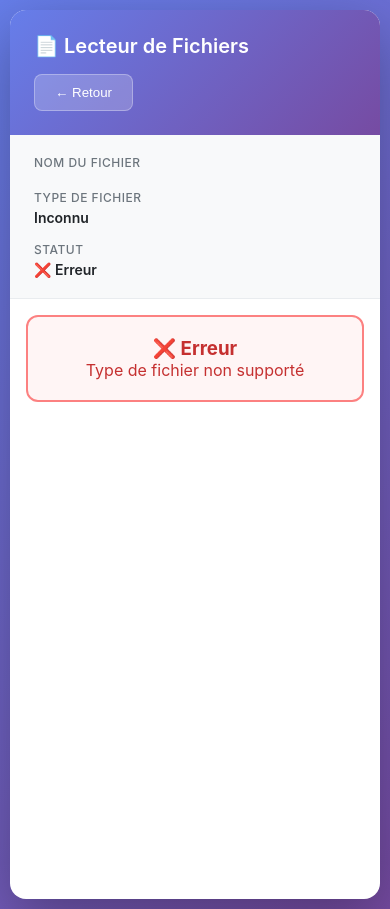
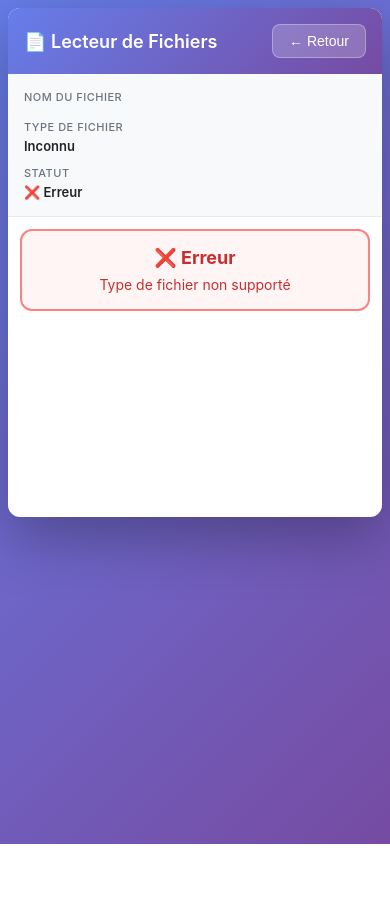
Before and after one commit to maodok595-ai/Etude-line, a Python web app: template templates/lecteur_fichiers.html in a window 390 px wide. After the commit the page ends 844 px from the top, so only its background shows below. Run offline with Jinja, Linux system fonts and the light colour scheme; the template is opened without the code that fills it, so the values that code supplies are empty; some libraries are stand-ins or nearby versions.

Commit message:
Improve file reader for better mobile usability
Update `templates/lecteur_fichiers.html` to implement responsive design using media queries for mobile devices. Adjust padding, font sizes, layout for headers, file information, content, and controls. Optimize image/video display and loading indicators for smaller screens.

Replit-Commit-Author: Agent
Replit-Commit-Session-Id: 8c0ed31c-857f-450e-bc4c-f0aeefe0f448
Replit-Commit-Checkpoint-Type: full_checkpoint
Replit-Commit-Event-Id: 8f9d878f-f948-4d5c-a488-c7cad53e01ff
Replit-Commit-Screenshot-Url: https://storage.googleapis.com/screenshot-production-us-central1/d40a0c5c-8630-4717-9681-3edacc3c5654/8c0ed31c-857f-450e-bc4c-f0aeefe0f448/5sC5n9O

```diff
--- a/templates/lecteur_fichiers.html
+++ b/templates/lecteur_fichiers.html
@@ -95,7 +95,7 @@
 
         .viewer-container {
             padding: 24px;
-            min-height: 600px;
+            min-height: 400px;
             max-height: calc(100vh - 300px);
             overflow-y: auto;
             overflow-x: hidden;
@@ -228,23 +228,119 @@
 
         @media (max-width: 768px) {
             body {
-                padding: 10px;
+                padding: 8px;
+            }
+
+            .container {
+                border-radius: 12px;
+            }
+
+            .header {
+                padding: 16px;
+                gap: 12px;
             }
 
             .header h1 {
-                font-size: 20px;
+                font-size: 18px;
+                flex: 1;
+                min-width: 150px;
+            }
+
+            .back-button {
+                padding: 8px 16px;
+                font-size: 14px;
+                white-space: nowrap;
+            }
+
+            .file-info {
+                padding: 16px;
+            }
+
+            .file-info-grid {
+                grid-template-columns: 1fr;
+                gap: 12px;
+            }
+
+            .info-label {
+                font-size: 11px;
+            }
+
+            .info-value {
+                font-size: 13px;
             }
 
             .viewer-container {
-                padding: 16px;
+                padding: 12px;
+                min-height: 300px;
+                max-height: calc(100vh - 280px);
             }
 
             .docx-content {
-                padding: 20px;
+                padding: 16px;
+                font-size: 15px;
             }
 
+            .docx-content h1 { font-size: 22px; }
+            .docx-content h2 { font-size: 20px; }
+            .docx-content h3 { font-size: 18px; }
+
             .pdf-controls {
+                font-size: 13px;
+                padding: 10px 16px;
+                gap: 8px;
+            }
+
+            .pdf-controls button {
+                padding: 6px 12px;
+                font-size: 13px;
+            }
+
+            .pdf-controls span {
+                font-size: 12px;
+            }
+
+            .pdf-page {
+                max-width: 100%;
+            }
+
+            .pptx-viewer {
+                padding: 40px 12px !important;
+            }
+
+            .pptx-viewer > div {
+                padding: 24px !important;
+            }
+
+            .pptx-viewer h2 {
+                font-size: 20px !important;
+            }
+
+            .pptx-viewer p {
+                font-size: 14px !important;
+            }
+
+            .loading {
+                min-height: 250px;
+                gap: 12px;
+            }
+
+            .loading p {
                 font-size: 14px;
+            }
+
+            .spinner {
+                width: 40px;
+                height: 40px;
+            }
+
+            .error-message {
+                padding: 16px;
+                font-size: 14px;
+            }
+
+            .error-message h3 {
+                font-size: 18px;
+                margin-bottom: 8px;
             }
         }
     </style>
```
Also changed, not shown: replit.md (+25 -0 lines).
